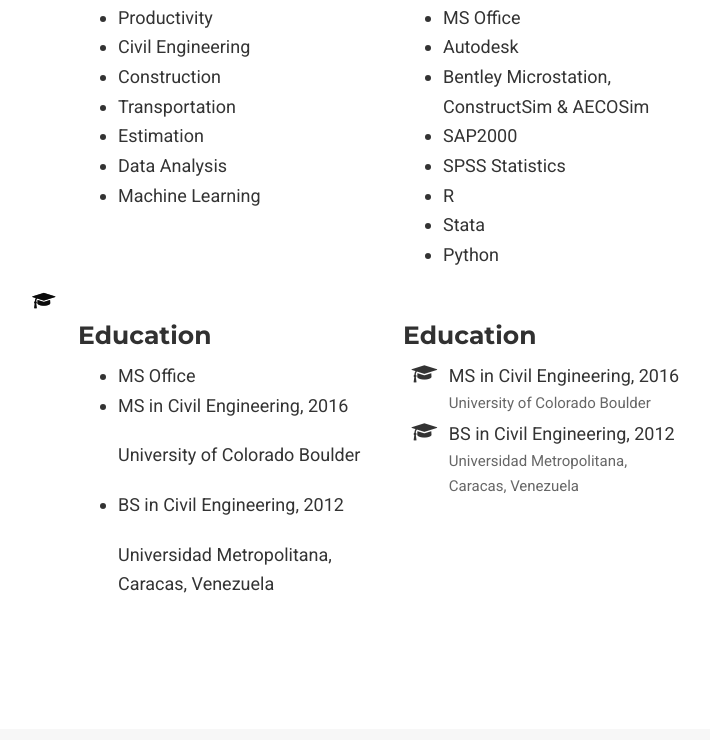
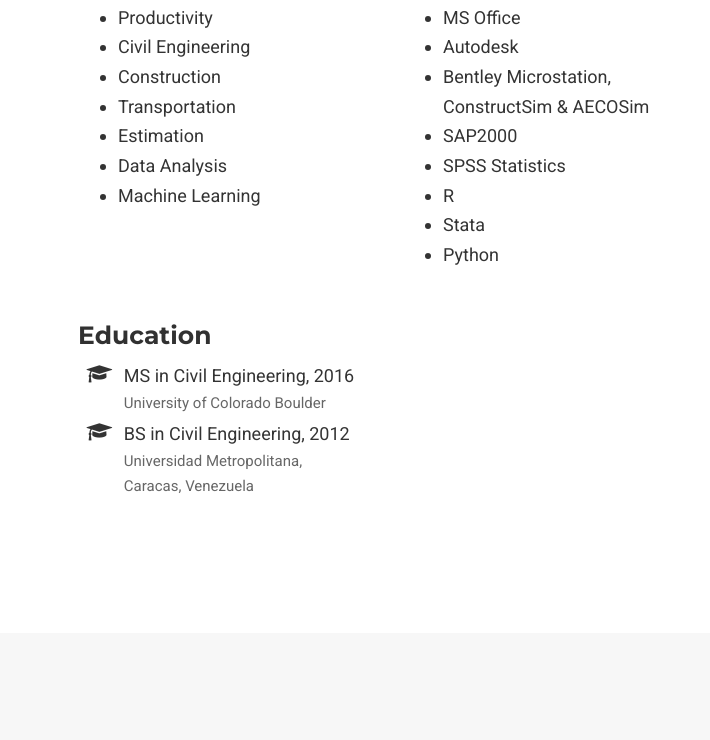
Before and after one commit to guillermonevett/guillermonevett.github.io, a plain HTML site: page index.html in a window 1280 px wide. Shown: the part 580-1320 px from the top of the page, without its empty margins (382-1092 px from the left). Drawn offline with nearby package versions, Linux system fonts and the light colour scheme; some icons are missing.

Commit message:
educ final

```diff
--- a/index.html
+++ b/index.html
@@ -400,29 +400,6 @@
 
       <div class="col-sm-5">
         <h3>Education</h3>
-        <ul class="ul-interests">
-
-          <li>MS Office</li>
-          <li>
-            <i class="fa-li fa fa-graduation-cap"></i>
-            <div class="description">
-              <p class="course">MS in Civil Engineering, 2016</p>
-              <p class="institution">University of Colorado Boulder</p>
-            </div>
-          </li>
-
-          <li>
-            <i class="fa-li fa fa-graduation-cap"></i>
-            <div class="description">
-              <p class="course">BS in Civil Engineering, 2012</p>
-              <p class="institution">Universidad Metropolitana, Caracas, Venezuela</p>
-            </div>
-          </li>
-
-        </ul>
-      </div>
-      <div class="col-sm-5">
-        <h3>Education</h3>
         <ul class="ul-edu fa-ul">
 
           <li>
```
